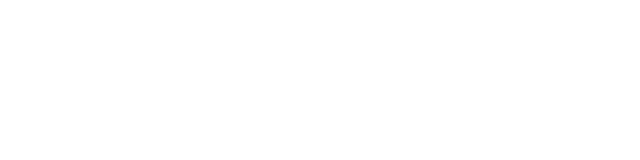
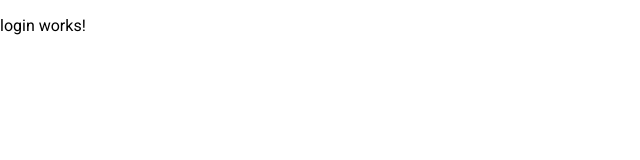
Before and after one commit to Czerny-F/ng-auth-proto, an Angular app: page /login in a window 1280 px wide. Before the commit this address led to /. Shown: the top 160 px of the page, without its empty margins (0-640 px from the left). Built offline with nearby package versions, Linux system fonts and the light colour scheme.

Commit message:
empty login component

```diff
--- a/src/app/app-routing.module.ts
+++ b/src/app/app-routing.module.ts
@@ -1,7 +1,10 @@
 import { NgModule } from '@angular/core';
 import { RouterModule, Routes } from '@angular/router';
 
+import { LoginComponent } from './login/login.component'
+
 const routes: Routes = [
+  { path: 'login', component: LoginComponent },
 ];
 
 @NgModule({
--- a/src/app/app.module.ts
+++ b/src/app/app.module.ts
@@ -5,10 +5,12 @@
 import { AppRoutingModule } from './app-routing.module';
 
 import { AppComponent } from './app.component';
+import { LoginComponent } from './login/login.component';
 
 @NgModule({
   declarations: [
-    AppComponent
+    AppComponent,
+    LoginComponent
   ],
   imports: [
     BrowserModule,
--- /dev/null
+++ b/src/app/login/login.component.html
@@ -0,0 +1,3 @@
+<p>
+  login works!
+</p>
--- /dev/null
+++ b/src/app/login/login.component.ts
@@ -0,0 +1,15 @@
+import { Component, OnInit } from '@angular/core';
+
+@Component({
+  selector: 'app-login',
+  templateUrl: './login.component.html',
+  styleUrls: ['./login.component.css']
+})
+export class LoginComponent implements OnInit {
+
+  constructor() { }
+
+  ngOnInit() {
+  }
+
+}
```
Also changed, not shown: src/app/login/login.component.css (added), 1 other file (tests, documents, lock files or other folders).
